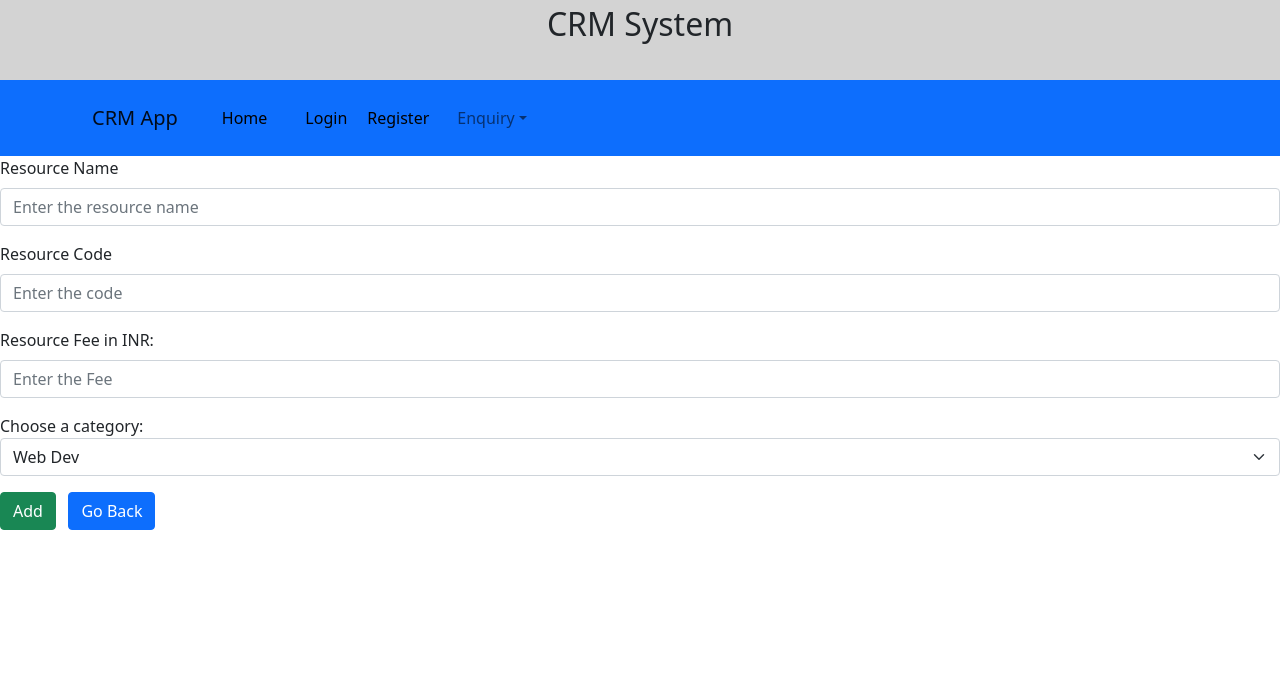
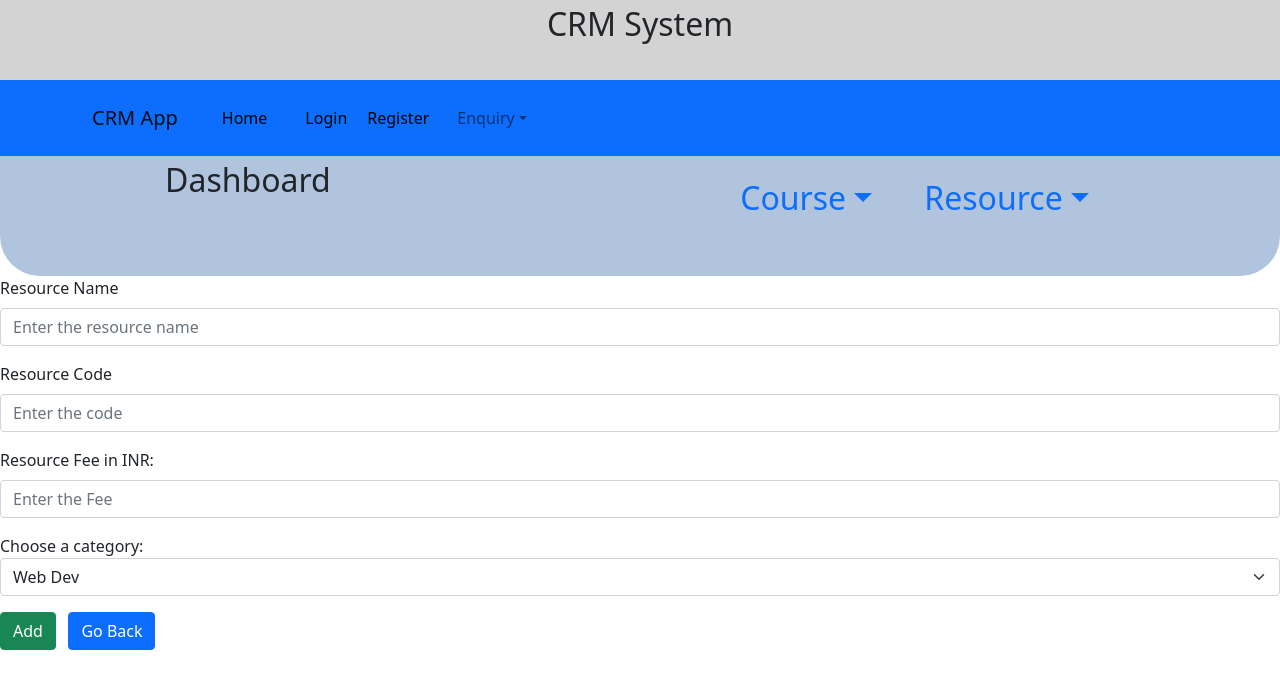
Before and after one commit to Faithinfotech-Training/Experion-Node-Team4, a React (Create React App) app: page /admin/resource/add-resource in a window 1280 px wide. Shown: the top 688 px of the page. Built offline with nearby package versions, Linux system fonts and the light colour scheme.

Commit message:
Dashboard to Resources

```diff
--- a/src/pages/ResourceManagement/AddResource/AddResource.js
+++ b/src/pages/ResourceManagement/AddResource/AddResource.js
@@ -3,7 +3,7 @@ import { Form, Button } from "react-bootstrap";
 import { useNavigate } from 'react-router-dom';
 import { useState, useEffect } from "react";
 import axios from "axios";
-
+import Dashboard from "../../../Components/Dashboard/Dashboard";
 // import './AddResource.css'
 
 
@@ -50,6 +50,7 @@ function AddResource() {
   return (
 
       <div>
+        <Dashboard />
       <Form onSubmit={handleSubmit}>
         <Form.Group className="mb-3">
           <Form.Label>Resource Name</Form.Label>
--- a/src/pages/ResourceManagement/EditResource/EditResource.js
+++ b/src/pages/ResourceManagement/EditResource/EditResource.js
@@ -3,7 +3,8 @@ import {useNavigate}  from 'react-router-dom';
 import {useState} from "react";
 import axios from "axios";
 import { useEffect } from "react";
-import {useParams} from "react-router-dom"
+import {useParams} from "react-router-dom";
+import Dashboard from "../../../Components/Dashboard/Dashboard";
 // import './EditCourse.css'
 
 
@@ -69,6 +70,7 @@ function MyForm(props){
 
     return(
       <div>
+        <Dashboard />
       <Form onSubmit={handleSubmit}>
         <Form.Group className="mb-3">
           <Form.Label>Resource Name</Form.Label>
--- a/src/pages/ResourceManagement/ViewResource/ViewResource.js
+++ b/src/pages/ResourceManagement/ViewResource/ViewResource.js
@@ -5,6 +5,7 @@ import {useState, useEffect } from "react";
 
 import { useNavigate } from 'react-router';
 import DeleteResources from '../DeleteResource/DeleteResource';
+import Dashboard from '../../../Components/Dashboard/Dashboard';
 function ViewResource (){
 
     let navigate = useNavigate();
@@ -33,6 +34,7 @@ function ViewResource (){
 
     return(
         <>
+        <Dashboard />
         <div>
             <h1>
               Resource List
```
